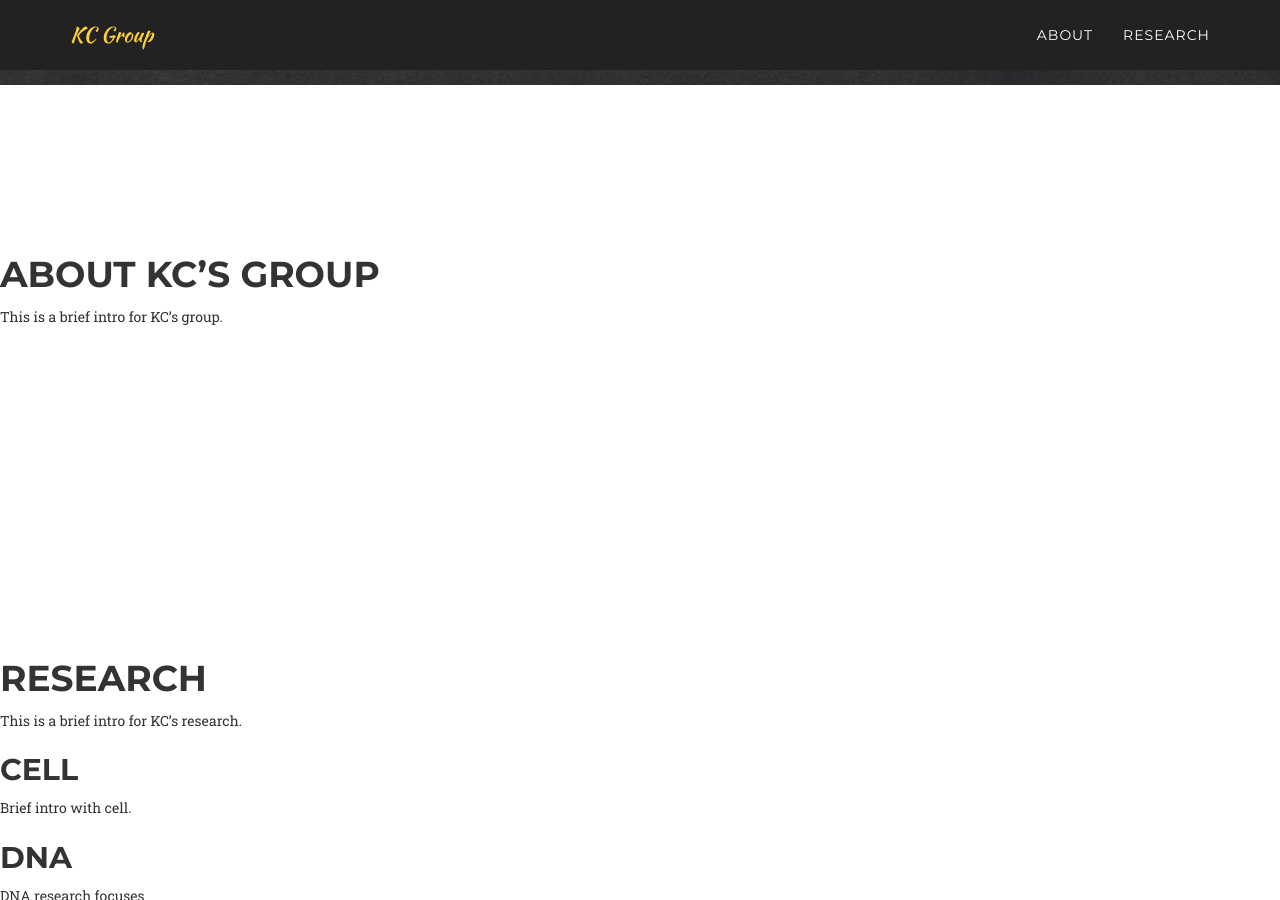
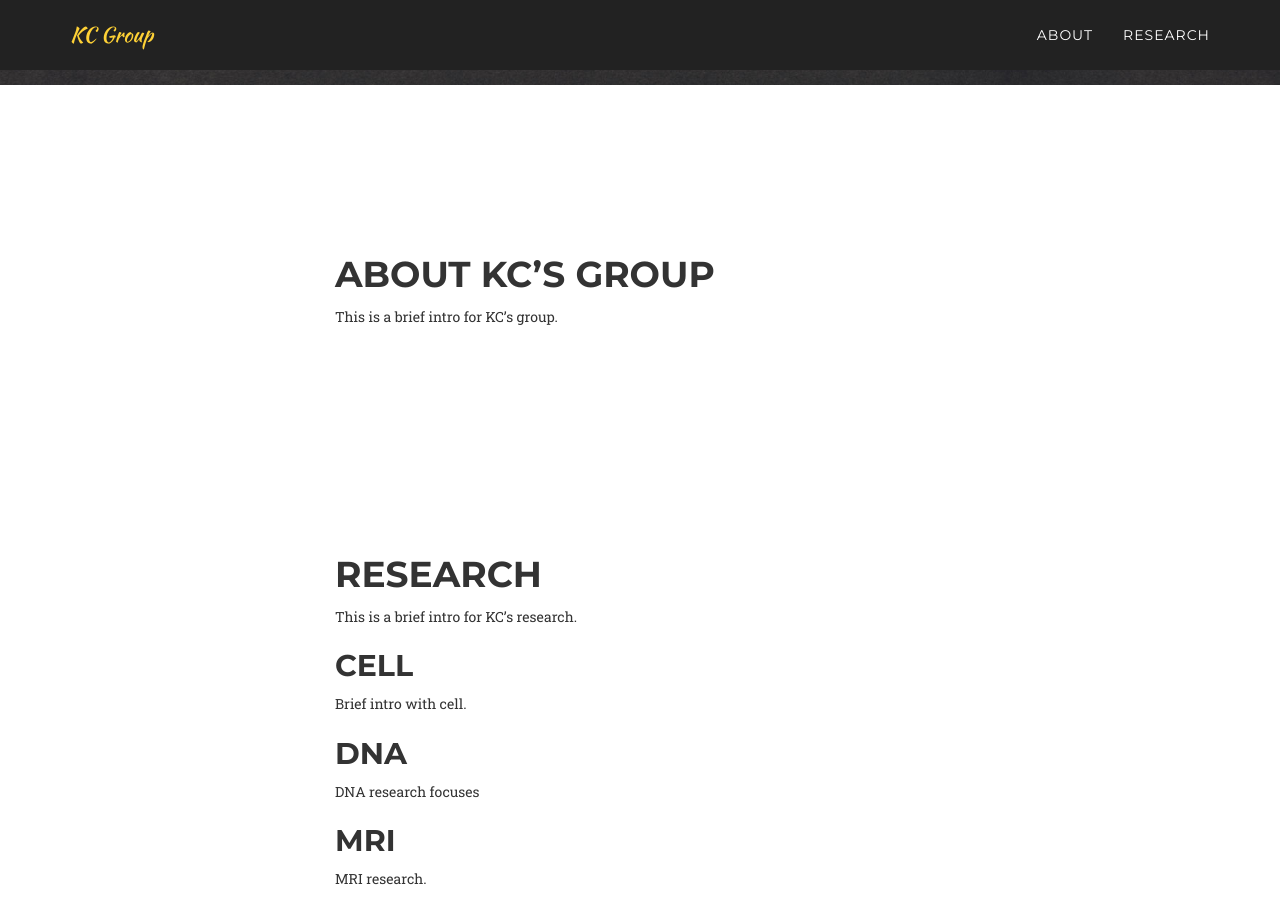
Before and after one commit to verysure/kcgroup, a Jekyll site: the page built from index.html, in a window 1280 px wide and 900 px high, scrolled down 815 px. Built offline with Jekyll 4.4.1, drawn with Linux system fonts in a browser that asks for light colours; nearby versions of some CDN libraries; some web fonts are replaced; Markdown is read by kramdown in place of the engine named in the settings; the list of posts is cut into pages by our own code.

Commit message:
styling for css

```diff
--- a/index.html
+++ b/index.html
@@ -86,7 +86,9 @@
 {% for post in sorted_posts %}
 
     <section id="{{ post.secid }}" class="mystyle">
-        {{ post.content }}
+        <div class="col-md-6 col-md-offset-3">
+            {{ post.content }}
+        </div>
     </section>
 
 {% endfor %}
```
